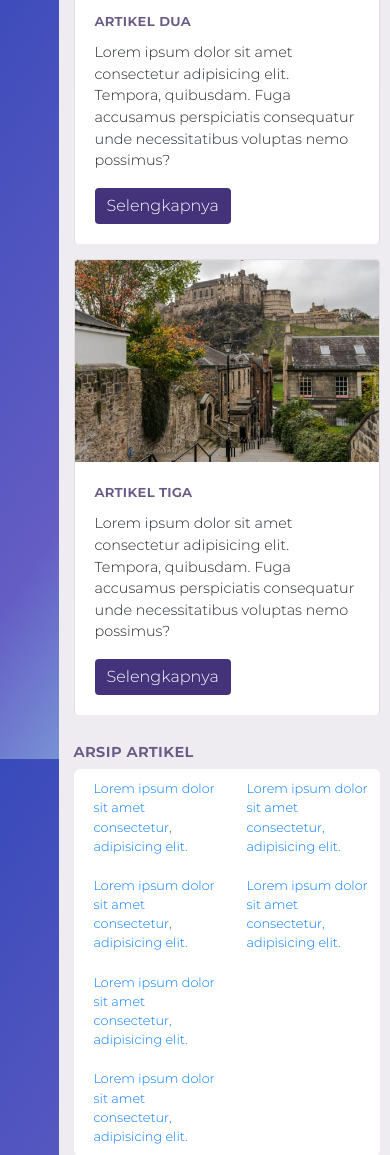
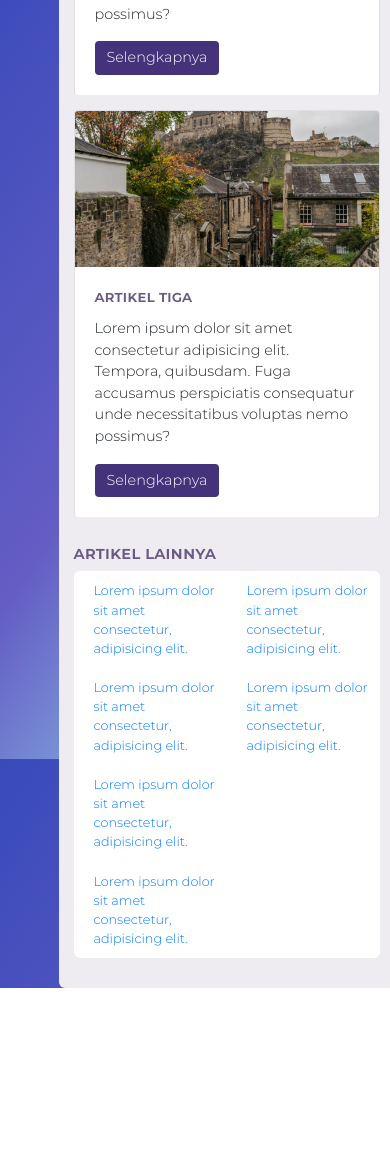
Before and after one commit to FeisalAR/Aplikasi-AADS, a PHP site: page /index.html in a window 390 px wide. Shown: the part 929-2084 px from the top of the page. After the commit the page ends 1917 px from the top, so only its background shows below. Run offline with PHP 8.4, Linux system fonts and the light colour scheme.

Commit message:
home card image adjustments

```diff
--- a/css/style.css
+++ b/css/style.css
@@ -214,6 +214,13 @@ i {
   }
 }
 
+@media only screen and (max-width: 950px) {
+  .vertical-nav-wrapper .nav-link {
+    text-align: center;
+    font-size: 0.9em;
+  }
+}
+
 @media only screen and (max-width: 576px) {
   .vertical-nav-wrapper .nav-link {
     padding: 0;
@@ -325,10 +332,50 @@ main {
 
 .card .btn {
   background-color: #44337b;
+  font-size: 0.9em;
+}
+
+@media only screen and (max-width: 700px) {
+  .card .btn {
+    font-size: 0.8em;
+  }
+}
+
+@media only screen and (max-width: 649px) {
+  .card .btn {
+    font-size: 0.7em;
+  }
+}
+
+@media only screen and (max-width: 576px) {
+  .card .btn {
+    font-size: 1em;
+  }
 }
 
 .card img {
-  max-height: 30%;
+  width: 100%;
+  height: 10vw;
+  -o-object-fit: cover;
+     object-fit: cover;
+}
+
+@media only screen and (max-width: 950px) {
+  .card img {
+    height: 10vw;
+  }
+}
+
+@media only screen and (max-width: 768px) {
+  .card img {
+    height: 8vw;
+  }
+}
+
+@media only screen and (max-width: 600px) {
+  .card img {
+    height: 40vw;
+  }
 }
 
 .arsiptitle {
--- a/css/style.scss
+++ b/css/style.scss
@@ -200,6 +200,12 @@ body{
             padding-left: 40px;
         }
 
+        @media only screen and (max-width: 950px) {
+            text-align: center;
+            font-size: 0.9em;
+        }
+
+
         @media only screen and (max-width: 576px) {
             padding: 0;
             padding-left: 14px;
@@ -301,10 +307,32 @@ main{
 
     .btn{
         background-color: $btnColour;
+        font-size: 0.9em;
+        @media only screen and (max-width: 700px) {
+            font-size: 0.8em;
+        }
+        @media only screen and (max-width: 649px) {
+            font-size: 0.7em;
+        }
+        @media only screen and (max-width: 576px) {
+            font-size: 1em;
+        }
     }
 
     img{
-        max-height: 30%;
+        width: 100%;
+        height: 10vw;
+        object-fit: cover;
+        @media only screen and (max-width: 950px) {
+            height: 10vw;
+        }
+
+        @media only screen and (max-width: 768px) {
+            height: 8vw;
+        }
+        @media only screen and (max-width: 600px) {
+            height: 40vw;
+        }
     }
 }
 
--- a/index.html
+++ b/index.html
@@ -210,7 +210,7 @@
                     <div class="row">
 
                         <div class="col arsiptitle">
-                            <h2>Arsip Artikel</h2>
+                            <h2>Artikel Lainnya</h2>
                         </div>
                     </div>
 
```
Also changed, not shown: 1 other file.
